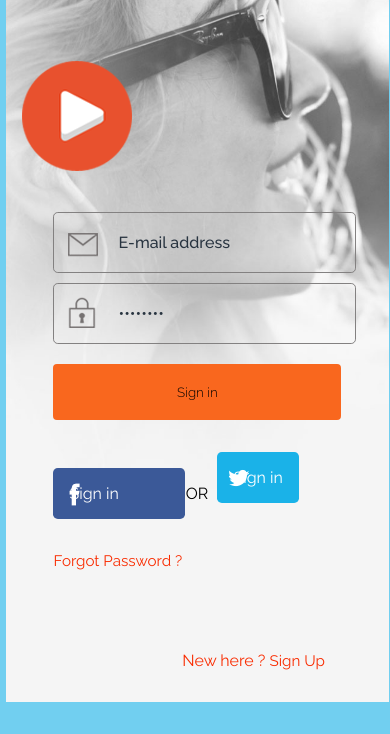
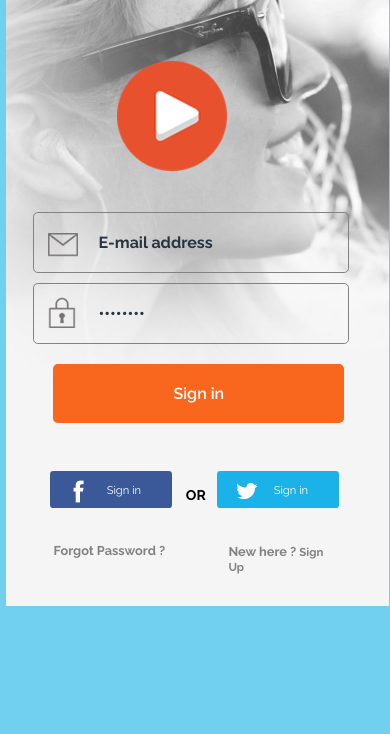
Before and after one commit to kritikasingh31/involve, a plain HTML site: page index.html in a window 390 px wide. Shown: the part 110-844 px from the top of the page. Drawn offline with Linux system fonts and the light colour scheme.

Commit message:
newChanges

```diff
--- a/assets/css/style.css
+++ b/assets/css/style.css
@@ -1,4 +1,3 @@
-
 html,body,div,span,applet,object,iframe,h1,h2,h3,h4,h5,h6,p,blockquote,pre,a,abbr,acronym,address,big,cite,code,del,dfn,em,img,ins,kbd,q,s,samp,small,strike,strong,sub,sup,tt,var,b,u,i,dl,dt,dd,ol,nav ul,nav li,fieldset,form,label,legend,table,caption,tbody,tfoot,thead,tr,th,td,article,aside,canvas,details,embed,figure,figcaption,footer,header,hgroup,menu,nav,output,ruby,section,summary,time,mark,audio,video{margin:0;padding:0;border:0;font-size:100%;font:inherit;vertical-align:baseline;}
 article, aside, details, figcaption, figure,footer, header, hgroup, menu, nav, section {display: block;}
 ol,ul{list-style:none;margin:0px;padding:0px;}
@@ -15,16 +14,22 @@ a{text-decoration:none;}
 .clear{clear:both;}/* clear float */
 .pos-relative{position:relative;}/* Position Relative */
 .pos-absolute{position:absolute;}/* Position Absolute */
-.vertical-base{	vertical-align:baseline;}/* vertical align baseline */
-.vertical-top{	vertical-align:top;}/* vertical align top */
-nav.vertical ul li{	display:block;}/* vertical menu */
-nav.horizontal ul li{	display: inline-block;}/* horizontal menu */
-img{max-width:100%;}
+.vertical-base{ vertical-align:baseline;}/* vertical align baseline */
+.vertical-top{  vertical-align:top;}/* vertical align top */
+nav.vertical ul li{ display:block;}/* vertical menu */
+nav.horizontal ul li{ display: inline-block;}/* horizontal menu */
+img{
+  max-width:100%;
+  margin-left: 138px;
+
+}
+
 /*end reset*/
 /****-----start-body----****/
 body{
   background:#71CFF0;
  font-family: 'Raleway', sans-serif;
+
 
 }
 body a,form li,.submit input[type="submit"],.new p a,.new p.sign a{
@@ -68,20 +73,21 @@ form {
   padding: 0;
 }
 .app-video input[type="text"],.app-video input[type="password"]{
-  width: 81.2%;
+  width: 81.2% !important;
   padding: 1.25em 1em 1.25em 4em;
   color: #283440;
   font-size: 16px;
   outline: none;
-  font-weight: 500;
+  font-weight: 900;
    border: 1px solid #838181;
-  font-family: 'Raleway', sans-serif;
+  font-family: 'Raleway', sans-serif !important;
   background: url("../images/icons.png") no-repeat 14px 20px ;
    border-radius:0.3em;
    -o-border-radius:0.3em;
    -moz-border-radius:0.3em;
    -webkit-border-radius:0.3em;
    margin:0.3em 0;
+
   }
 .app-video input[type="password"]{
    background: url("../images/icons.png") no-repeat 13px -53px ;
@@ -92,7 +98,7 @@ form {
   margin: 1em 0;
   }
 .app-video input[type="submit"]{
-  font-weight: 300;
+  font-weight: 600 !important;
   cursor: pointer;
   outline: none;
   padding: 17px 15px;
@@ -100,10 +106,12 @@ form {
   border:3px solid #f9671e;
   background: #f9671e;
   border-radius: 0.3em;
- font-family: 'Raleway', sans-serif;
+ font-family: 'Raleway', sans-serif !important;
   -o-border-radius: 0.3em;
   -webkit-border-radius: 0.3em;
   -moz-border-radius: 0.3em;
+  color: white;
+  font-size: 16px;
 }
 input[type="submit"]:hover{
   background:none;
@@ -152,6 +160,9 @@ a.hvr-sweep-to-right {
   -webkit-border-radius: 0.3em;
   -moz-border-radius: 0.3em;
 }
+#abc{
+  margin-left: 45px;
+}
 a.hvr-sweep-to-right:before {
   content: "";
   position: absolute;
@@ -187,6 +198,8 @@ a.hvr-sweep-to-right:hover:before, a.hvr-sweep-to-right:focus:before, a.hvr-swee
 /* Sweep To Left */
 a.hvr-sweep-to-left {
 
+  display: inline-block;
+  vertical-align: middle;
   -webkit-transform: translateZ(0);
   transform: translateZ(0);
   box-shadow: 0 0 1px rgba(0, 0, 0, 0);
@@ -198,9 +211,11 @@ a.hvr-sweep-to-left {
   transition-property: color;
   -webkit-transition-duration: 0.3s;
   transition-duration: 0.3s;
+  background: url("../images/tw.png") no-repeat 27px 15px #20b7ec;
+  width: 91%;
+  padding: 1em 1em;
   font-size: 1em;
   color: #fff;
-
   border-radius: 0.3em;
   -o-border-radius: 0.3em;
   -webkit-border-radius: 0.3em;
@@ -245,10 +260,11 @@ a.hvr-sweep-to-left:hover:before, a.hvr-sweep-to-left:focus:before, a.hvr-sweep-
   float:left;
 }
 .new p a,.new p.sign a,.new p.sign{
-  color:#F92C00;
-  font-weight: 400;
-  font-size: 1em;
+  color:#838181;
+  font-weight: 900;
+  font-size: 0.9em;
     margin-top:100px;
+    font-family: 'Raleway', sans-serif !important;
 }
 .new p a:hover,.new p.sign a:hover{
   text-decoration: underline;
@@ -307,6 +323,10 @@ body h1 {
   .app-video input[type="text"], .app-video input[type="password"] {
   width: 80.7%;
   }
+  .new p.sign{
+    margin-top: -20px !important;
+    margin-left:255px !important;
+  }
 
 }
 @media (max-width:1024px){
@@ -315,6 +335,10 @@ body h1 {
   }
   .app-video input[type="text"], .app-video input[type="password"] {
   width: 82.7%;
+  }
+  .new p.sign{
+    margin-top: -20px !important;
+    margin-left:255px !important;
   }
 
 }
@@ -339,7 +363,15 @@ body h1 {
 .app-video input[type="text"], .app-video input[type="password"] {
   width:79.7%;
   }
+ .new p.sign{
+    margin-top: -18px !important;
+    margin-left:255px !important;
+  }
+  .app-video input[type="submit"] {
+    font-size: 16px;
 
+    width: 104%;
+  }
 }
 @media (max-width:640px){
   body h1 {
@@ -352,6 +384,15 @@ body h1 {
     width: 65%;
     margin: 0 auto 0 7%;
   }
+  .new p.sign{
+    margin-top: -18px !important;
+    margin-left:245px !important;
+  }
+  .app-video input[type="submit"] {
+    font-size: 16px;
+
+    width: 101%;
+  }
 }
 @media (max-width:480px){
   .app-video {
@@ -363,7 +404,8 @@ body h1 {
     font-size: 0.9em;
   }
   .new p a, .new p.sign a {
-    font-size: 0.95em;
+    font-size: 0.8em;
+
   }
   form {
   width: 82%;
@@ -373,10 +415,11 @@ body h1 {
   margin: 2em 0 1em 0;
   }
   a.hvr-sweep-to-right {
-  background: url("../images/fb.png") no-repeat 13px 12px #3b5998;
+  background: url("../images/fb.png") no-repeat 20px 6px #3b5998;
   width: 91%;
   padding: 1em 1em;
-  font-size: 1em;
+  font-size: 0.7em;
+  margin-left: -3px;
   }
   .buttons {
   margin: 3em 0 1em 0;
@@ -384,11 +427,24 @@ body h1 {
   a.hvr-sweep-to-left {
     width: 91%;
     padding: 1em 1em;
-    font-size: 1em;
-    background: url("../images/tw.png") no-repeat 12px 16px #1ab2e8;
+    font-size: 0.7em;
+    background: url("../images/tw.png") no-repeat 20px 10px #1ab2e8;
   }
   .app-video input[type="text"], .app-video input[type="password"] {
     width: 76.8%;
+    margin-left: -20px
+  }
+
+  img{
+    margin-left: 95px;
+  }
+  .new p.sign{
+    margin-top: -15px !important;
+    margin-left:175px !important;
+    font-size: 0.8em;
+  }
+  .new p.sign a{
+    font-size: 0.89em;
   }
 
 }
@@ -415,6 +471,7 @@ body h1 {
   font-size: 13px;
   background: url("../images/icons.png") no-repeat 14px 12px;
   background-size: 9%;
+  margin-left: -10px;
 }
  .app-video input[type="password"] {
   background: url("../images/icons.png") no-repeat 14px -41px;
@@ -433,6 +490,7 @@ body h1 {
   .app-video input[type="submit"] {
     font-size: 16px;
     padding: 10px 10px;
+    width: 100%;
   }
   form {
   width: 97%;
@@ -440,19 +498,21 @@ body h1 {
 }
 .new p.sign {
   font-size: 0.8em;
+  margin-top: -18px !important;
+  margin-left: 160px !important;
 }
  a.hvr-sweep-to-left {
   width: 90%;
   padding: 0.9em 0.9em;
-  font-size: 0.7em;
-  background: url("../images/tw.png") no-repeat 9px 9px #1ab2e8;
+  font-size: 0.67em;
+  background: url("../images/tw.png") no-repeat 17px 7px #1ab2e8;
   background-size: 15%;
 }
   a.hvr-sweep-to-right {
-    background: url("../images/fb.png") no-repeat 8px 6px #3b5998;
+    background: url("../images/fb.png") no-repeat 16px 4px #3b5998;
     width:90%;
     padding:0.9em 0.9em;
-    font-size: 0.7em;
+    font-size: 0.67em;
     background-size:15%;
   }
   .buttons ul li.or {
@@ -469,4 +529,11 @@ body h1 {
   .new p.sign a {
   font-size: 0.96em;
 }
+.new p{
+  font-size: 0.8em;
 }
+}
+.sign{
+  margin-top: 0px !important;
+  margin-left: 144px !important;
+}
--- a/index.html
+++ b/index.html
@@ -49,9 +49,9 @@
 				<div class="clear"></div>
 				<div class="buttons">
 					<ul>
-						<li><a href="#" class="hvr-sweep-to-right">Sign in</a></li>
-						<li class="or"><h3>OR</h3></li>
-						<li class="lost"><a href="#" class="hvr-sweep-to-left">Sign in</a> </li>
+						<li><a href="#" class="hvr-sweep-to-right"><span id="abc">Sign in</span></a></li>
+						<li class="or"><h3 style="font-size: 14px; font-family: 'Raleway', sans-serif !important; font-weight: 900">OR</h3></li>
+						<li class="lost"><a href="#" class="hvr-sweep-to-left"><span id="abc">Sign in</span></a> </li>
 						<div class="clear"></div>
 					</ul>
 				</div>
```
Lines whose indentation alone changed are shown as unchanged.
